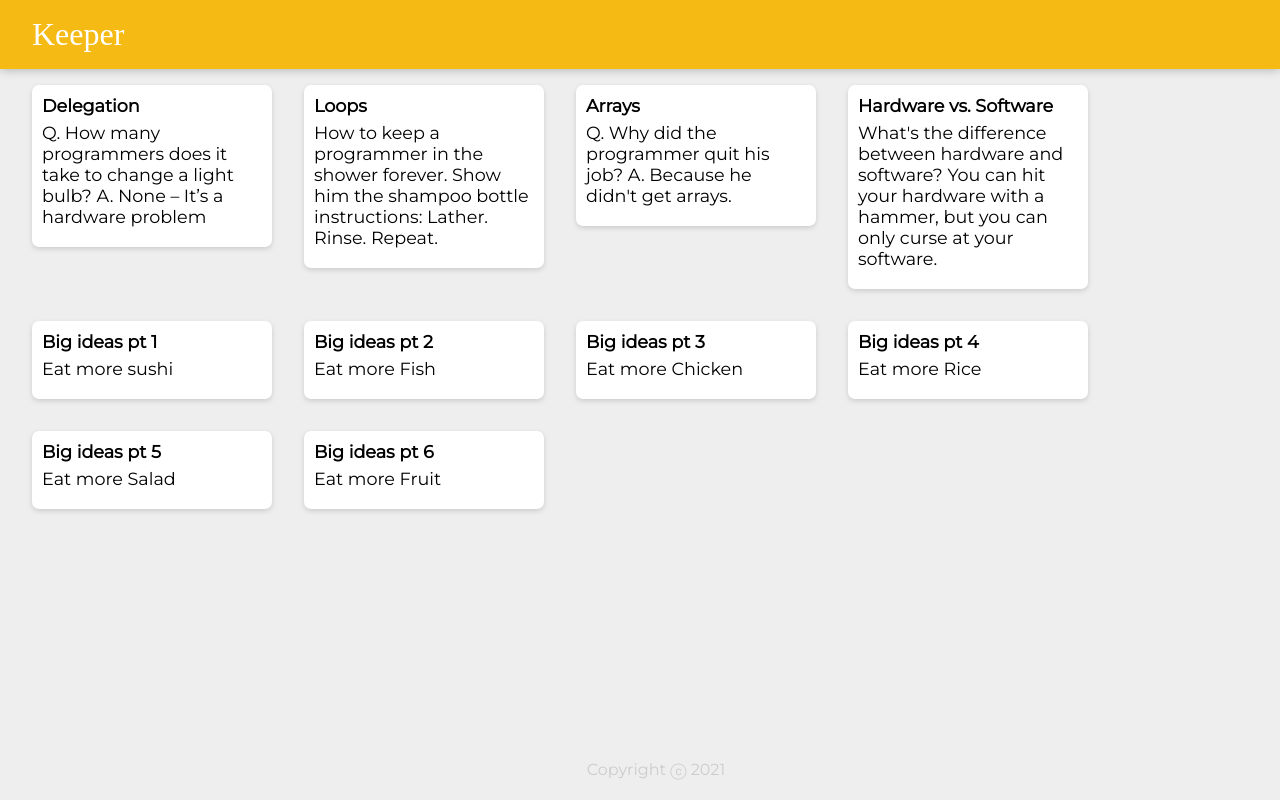
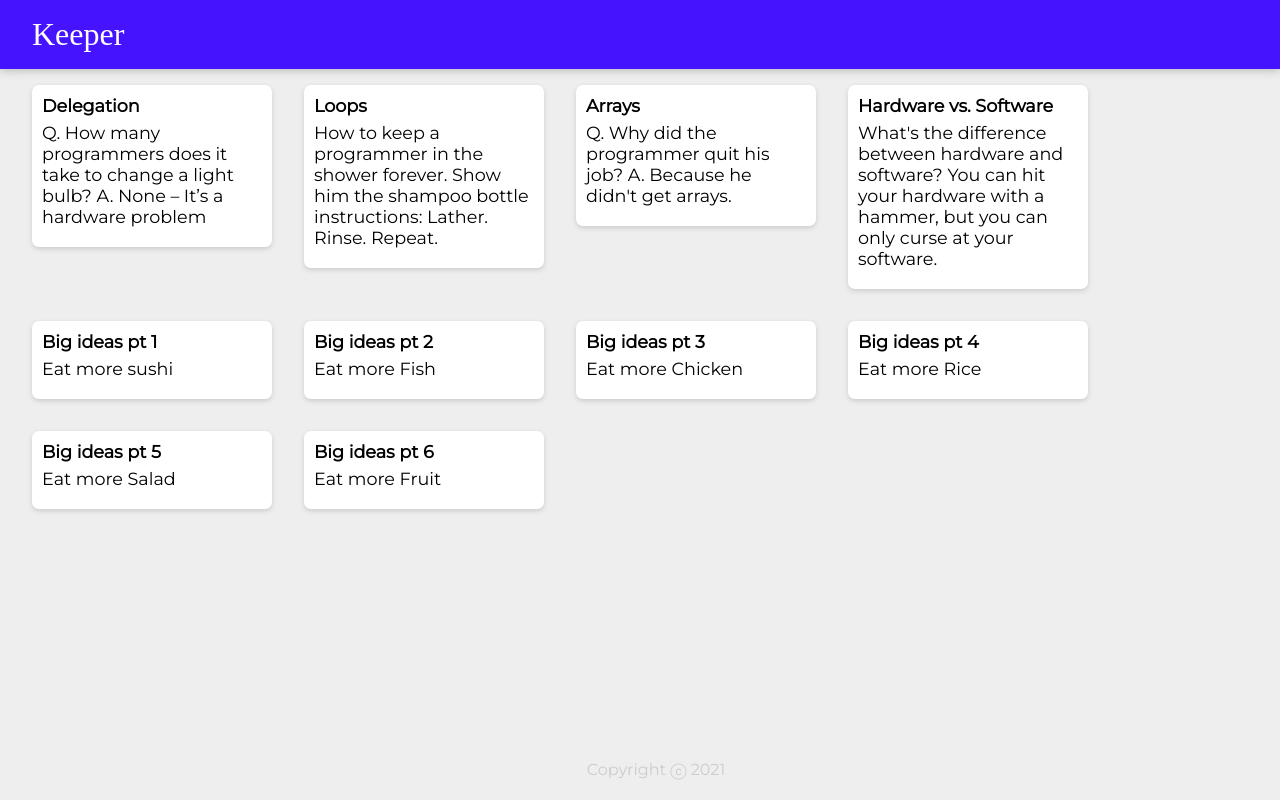
Before and after one commit to hr21don/Google-Keep-Clone, a React (Create React App) app: page / in a window 1280 px wide. Built offline with nearby package versions, Linux system fonts and the light colour scheme; a web font is replaced by a local one.

Commit message:
update styles.css

```diff
--- a/public/styles.css
+++ b/public/styles.css
@@ -12,7 +12,7 @@ body {
 }
 
 header {
-  background-color: #f5ba13;
+  background-color: #4613ff;
   margin: auto -16px;
   padding: 16px 32px;
   box-shadow: 0 0 10px 0 rgba(0, 0, 0, 0.3);
```
